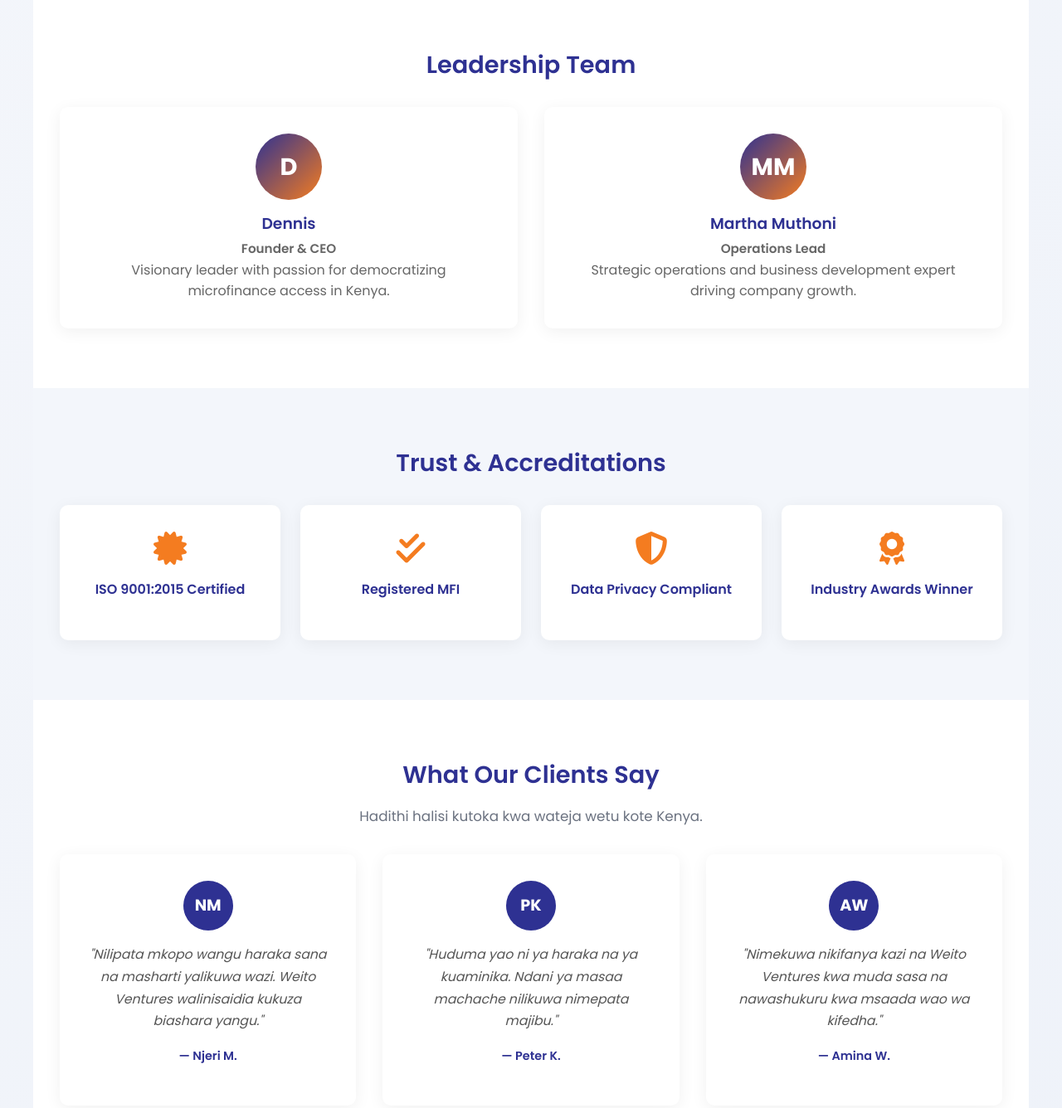
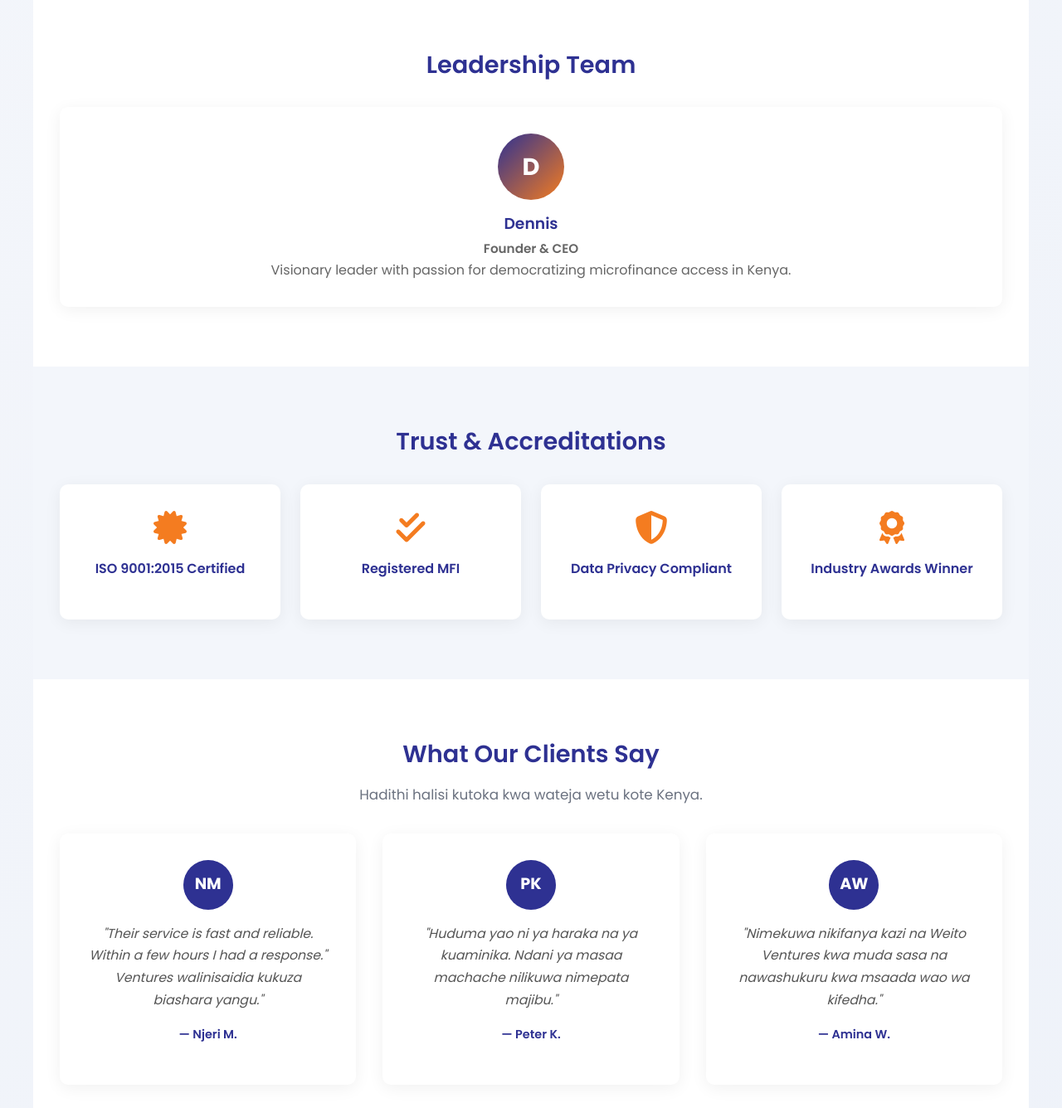
Before and after one commit to E-Thiira/weito-ventures-website, a website: page about.html in a window 1280 px wide. Shown: the part 3280-4616 px from the top of the page at 83% size. Drawn offline with Linux system fonts and the light colour scheme.

Commit message:
Remove Martha Muthoni and update Peter K testimonial

```diff
--- a/about.html
+++ b/about.html
@@ -4,7 +4,10 @@
     <meta charset="UTF-8" />
     <meta name="viewport" content="width=device-width, initial-scale=1.0" />
     <title>About Us | Weito Ventures</title>
-    <meta name="description" content="Learn about Weito Ventures, a Kenyan microfinance institution empowering small businesses through accessible financial solutions since 2024." />
+    <meta
+      name="description"
+      content="Learn about Weito Ventures, a Kenyan microfinance institution empowering small businesses through accessible financial solutions since 2024."
+    />
     <link
       href="https://fonts.googleapis.com/css2?family=Poppins:wght@300;400;500;600;700&display=swap"
       rel="stylesheet"
@@ -179,15 +182,6 @@
             in Kenya.
           </p>
         </div>
-        <div class="team-card">
-          <div class="team-avatar">MM</div>
-          <h3>Martha Muthoni</h3>
-          <p class="team-role">Operations Lead</p>
-          <p>
-            Strategic operations and business development expert driving company
-            growth.
-          </p>
-        </div>
       </div>
     </section>
 
@@ -224,7 +218,8 @@
         <div class="testimonial-card">
           <div class="testimonial-avatar">NM</div>
           <p class="testimonial-text">
-            "Nilipata mkopo wangu haraka sana na masharti yalikuwa wazi. Weito Ventures walinisaidia kukuza biashara yangu."
+            "Their service is fast and reliable. Within a few hours I had a response."
+            Ventures walinisaidia kukuza biashara yangu."
           </p>
           <p class="testimonial-author">— Njeri M.</p>
         </div>
@@ -232,7 +227,8 @@
         <div class="testimonial-card">
           <div class="testimonial-avatar">PK</div>
           <p class="testimonial-text">
-            "Huduma yao ni ya haraka na ya kuaminika. Ndani ya masaa machache nilikuwa nimepata majibu."
+            "Huduma yao ni ya haraka na ya kuaminika. Ndani ya masaa machache
+            nilikuwa nimepata majibu."
           </p>
           <p class="testimonial-author">— Peter K.</p>
         </div>
@@ -240,7 +236,8 @@
         <div class="testimonial-card">
           <div class="testimonial-avatar">AW</div>
           <p class="testimonial-text">
-            "Nimekuwa nikifanya kazi na Weito Ventures kwa muda sasa na nawashukuru kwa msaada wao wa kifedha."
+            "Nimekuwa nikifanya kazi na Weito Ventures kwa muda sasa na
+            nawashukuru kwa msaada wao wa kifedha."
           </p>
           <p class="testimonial-author">— Amina W.</p>
         </div>
@@ -277,7 +274,10 @@
         <div class="footer-social">
           <h4>Connect With Us</h4>
           <div class="socials">
-            <a href="https://www.facebook.com/share/1DjwX7zmXz/" target="_blank">
+            <a
+              href="https://www.facebook.com/share/1DjwX7zmXz/"
+              target="_blank"
+            >
               <i class="fab fa-facebook-f"></i>
             </a>
             <a href="https://www.instagram.com/weitoventure" target="_blank">
@@ -303,22 +303,22 @@
       // Auto-hide navbar on scroll down (mobile only)
       if (window.innerWidth <= 768) {
         let lastScroll = 0;
-        const navbar = document.querySelector('.navbar');
+        const navbar = document.querySelector(".navbar");
 
-        window.addEventListener('scroll', () => {
+        window.addEventListener("scroll", () => {
           const currentScroll = window.pageYOffset;
 
           if (currentScroll <= 0) {
-            navbar.classList.remove('navbar-hidden');
+            navbar.classList.remove("navbar-hidden");
             return;
           }
 
           if (currentScroll > lastScroll && currentScroll > 80) {
             // Scrolling down
-            navbar.classList.add('navbar-hidden');
+            navbar.classList.add("navbar-hidden");
           } else {
             // Scrolling up
-            navbar.classList.remove('navbar-hidden');
+            navbar.classList.remove("navbar-hidden");
           }
 
           lastScroll = currentScroll;
```
Also changed, not shown: accounts.html (+1 -1 lines), contact.html (+1 -1 lines), index.html (+2 -2 lines), services.html (+1 -1 lines).
